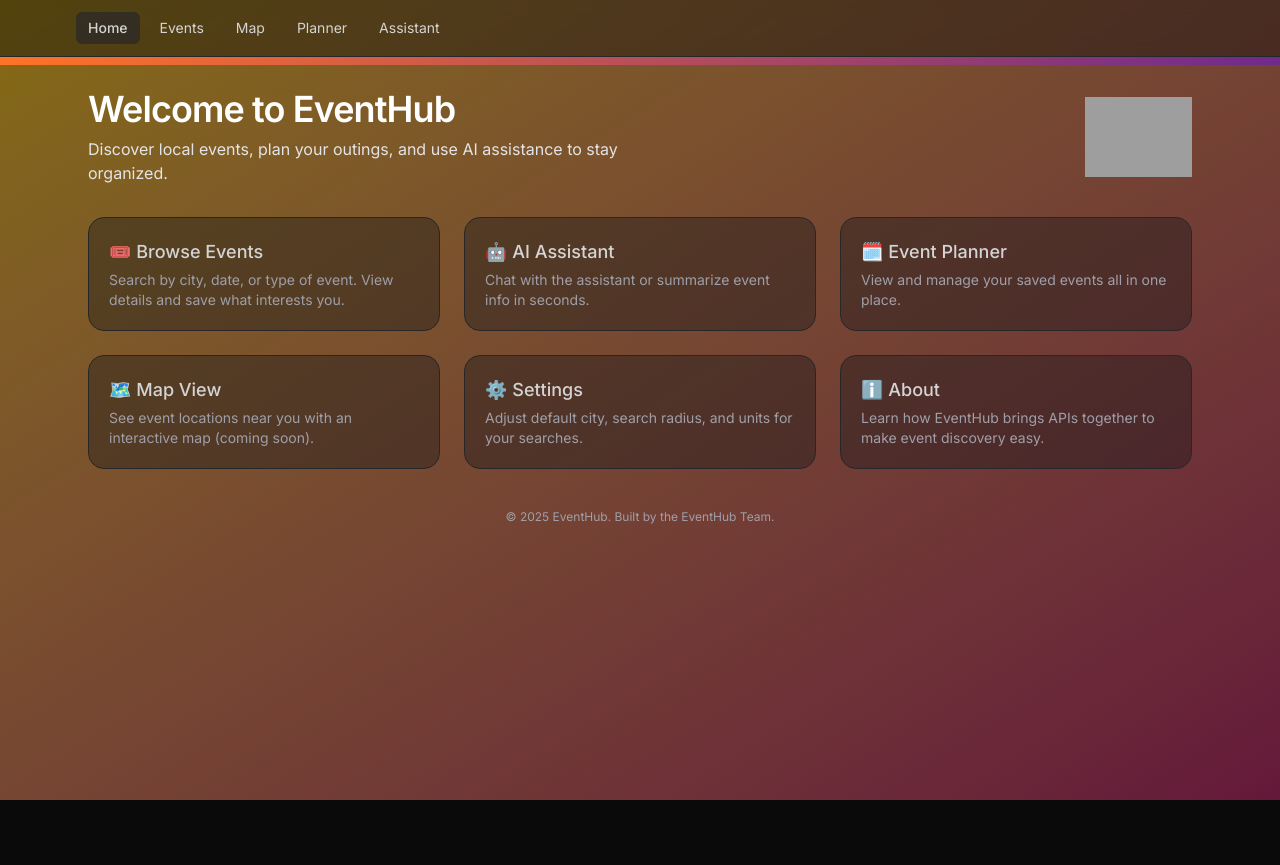
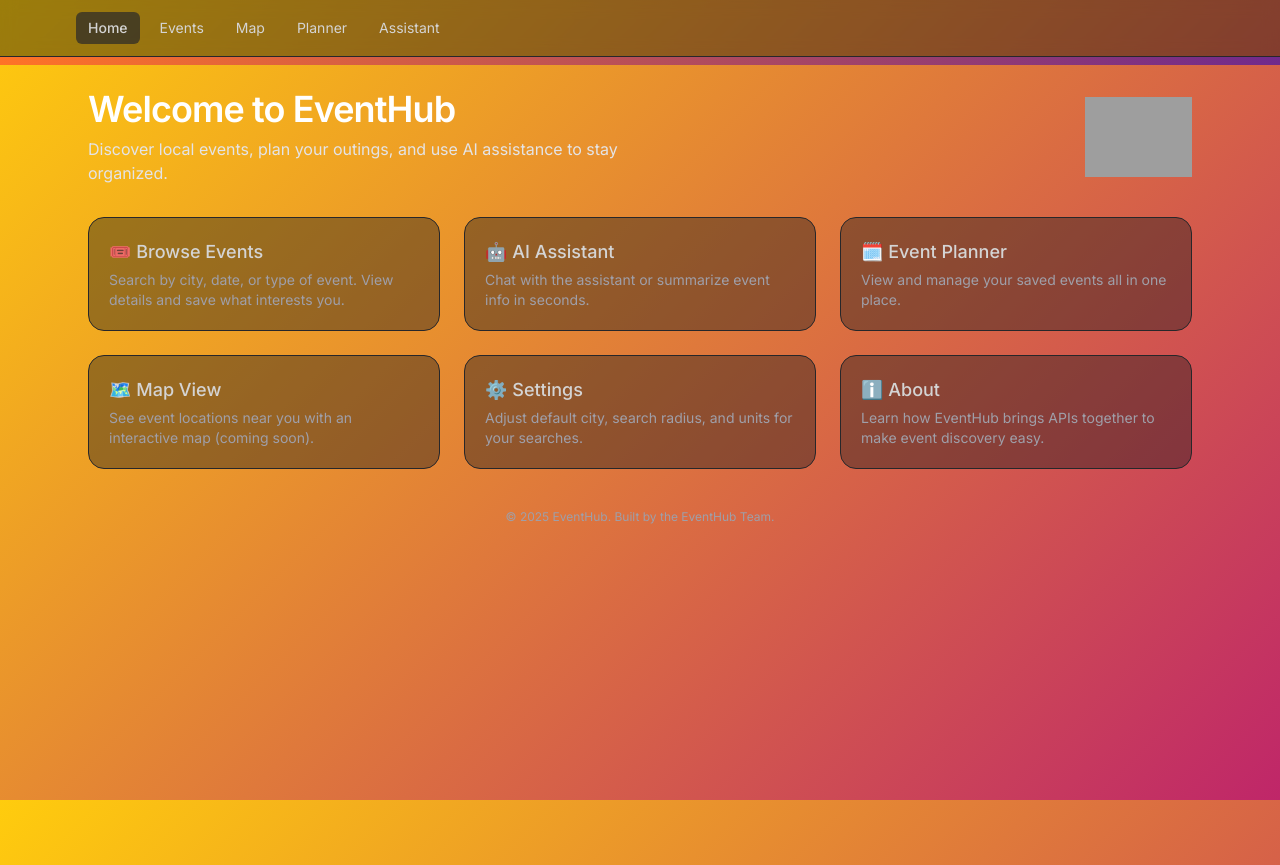
Before and after one commit to BryceLucas/EventHub, a Next.js app: page / in a window 1280 px wide. Built offline with nearby package versions, Linux system fonts and the light colour scheme; grey boxes are pictures that could not be loaded.

Commit message:
trying to figure out why the navbar is still dark

```diff
--- a/app/global.css
+++ b/app/global.css
@@ -5,10 +5,11 @@
 @import "tailwindcss/preflight";
 */
 
-:root { color-scheme: dark; }
+:root { color-scheme: light; }
 html, body {
   height: 100%;
-  background-color: #0a0a0a;
+  margin: 0;
+  padding: 0;
   color: #e5e5e5;
   font-family: system-ui, -apple-system, "Segoe UI", Roboto, Helvetica, Arial, sans-serif;
 }
--- a/app/layout.tsx
+++ b/app/layout.tsx
@@ -27,7 +27,12 @@ export default function RootLayout({
 }) {
   return (
     <html lang="en"> {/*Setting the language of the document to English*/}
-      <body className={`${inter.className} bg-gradient-to-br from-[#FFCC0D]/50 to-[#BF2669]/50 text-zinc-100 min-h-screen`}>
+      <body
+        className={`${inter.className} text-zinc-100 min-h-screen`}
+        style={{
+          background: "linear-gradient(135deg, #FFCC0D 0%, #BF2669 100%)",
+        }}
+      >
         {/*Body with applied font and background/text color classes*/}
         <TopNav /> {/*Rendering the TopNav component for navigation */}
         <div
```
